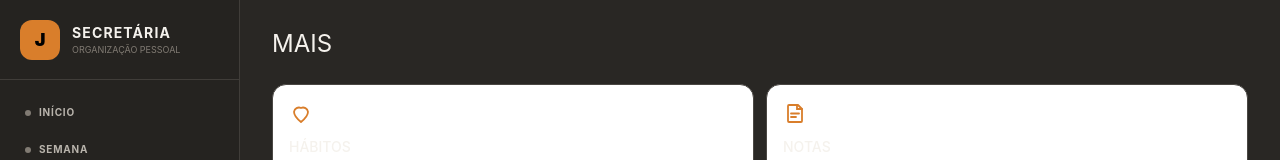
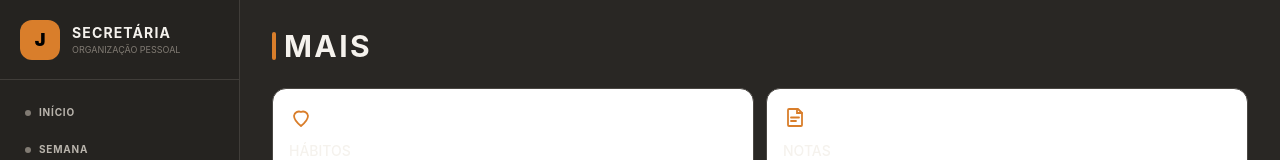
Before and after one commit to gebarbosaa/this_jarvis, a Next.js app: page /mais in a window 1280 px wide. Shown: the top 160 px of the page. Built offline with nearby package versions, Linux system fonts and the light colour scheme.

Commit message:
Match Harmony Hub page headers

```diff
--- a/src/components/ui/PageHeader.tsx
+++ b/src/components/ui/PageHeader.tsx
@@ -1,8 +1,13 @@
 export function PageHeader({ title, subtitle }: { title: string; subtitle?: string }) {
   return (
-    <header className="mb-6">
-      <h1 className="font-display text-2xl text-ink">{title}</h1>
-      {subtitle && <p className="mt-1 text-sm text-ink-soft">{subtitle}</p>}
+    <header className="mb-6 flex flex-wrap items-center justify-between gap-4">
+      <div>
+        <div className="flex items-center gap-2">
+          <span className="h-7 w-1 rounded-full bg-primary" />
+          <h1 className="label-caps text-2xl font-bold tracking-tight text-ink md:text-3xl">{title}</h1>
+        </div>
+        {subtitle && <p className="ml-3 mt-1 text-sm text-ink-soft">{subtitle}</p>}
+      </div>
     </header>
   );
 }
```
